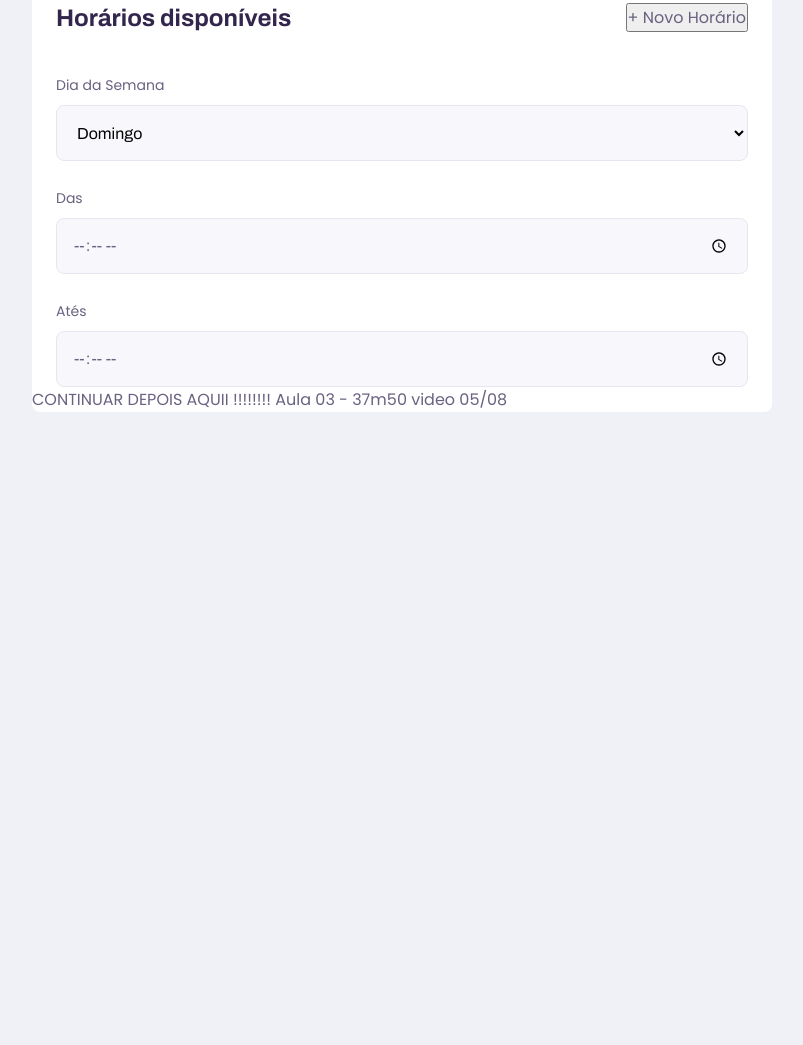
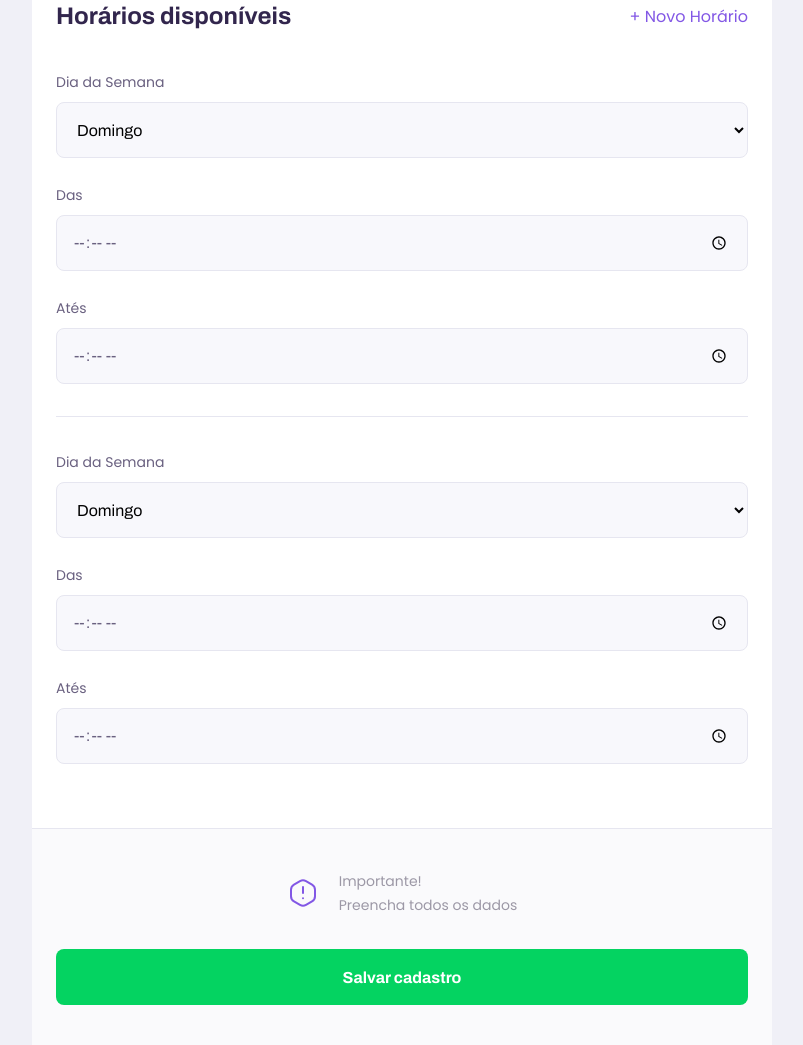
Before and after one commit to Lucas0019/proffy, a plain HTML site: page give-classes.html in a window 1280 px wide. Shown: the part 1370-2415 px from the top of the page, without its empty margins (238-1041 px from the left). Before the commit the page ends 1782 px from the top, so only its background shows below. Drawn offline with Linux system fonts and the light colour scheme.

Commit message:
Footer ok

```diff
--- a/give-classes.html
+++ b/give-classes.html
@@ -120,9 +120,39 @@
                         </div>
                     </div>
 
+                    <div class="schedule-item">
+                        <div class="select-block">
+                            <label for="weekday" id="weekday">Dia da Semana</label>
+                            <select name="weekday[]" required>
+                                <option value="0">Domingo</option>
+                                <option value="1">Segunda-feira</option>
+                                <option value="2">Terça-feira</option>
+                                <option value="3">Quarta-feira</option>
+                                <option value="4">Quinta-feira</option>
+                                <option value="5">Sexta-feira</option>
+                                <option value="6">Sábado</option>
+                           </select>
+                        </div>
+
+                        <div class="input-block">
+                            <label for="time_from">Das</label>
+                            <input type="time" name="time_from[]" required>
+                        </div>
+
+                        <div class="input-block">
+                            <label for="time_to">Atés</label>
+                            <input type="time" name="time_to[]" required>
+                        </div>
+                    </div>
                 </fieldset>
             </form>
-            <footer>CONTINUAR DEPOIS AQUII !!!!!!!! Aula 03 - 37m50 video 05/08 </footer>
+            <footer>
+                <p>
+                    <img src="/images/icons/warning.svg" alt="Aviso importante"> Importante! <br> Preencha todos os dados
+                </p>
+
+                <button type="submit" form="create-class">Salvar cadastro</button>
+            </footer>
         </main>
     </div>
 
--- a/styles/partials/page-give-classes.css
+++ b/styles/partials/page-give-classes.css
@@ -33,6 +33,22 @@
     border-bottom: 1px solid var (--color-line-in-white);
 }
 
+#page-give-classes fieldset legend button {
+    background: none;
+    border: 0;
+    color: var(--color-primary);
+    font: 700;
+    cursor: pointer;
+    transition: 0.2;
+    /**Irá afetar aqui */
+}
+
+#page-give-classes fieldset legend button:hover {
+    transform: translateY(-5px);
+    /**Ira afetar o movimento da frase + novo horário*/
+    color: var(--color-primary-dark);
+}
+
 
 /**Separação dos forms */
 
@@ -46,6 +62,56 @@
     margin-top: 2.4rem;
 }
 
+
+/**Footer */
+
+#page-give-classes main footer {
+    padding: 4rem 2.4rem;
+    background: var(--color-box-footer);
+    border-top: 1px solid var(--color-line-in-white);
+    margin-top: 6.4rem;
+}
+
+#page-give-classes main footer p {
+    display: flex;
+    align-items: center;
+    justify-content: center;
+    font-size: 1.4rem;
+    line-height: 2.4rem;
+    color: var(--color-text-complement);
+}
+
+#page-give-classes main footer p img {
+    margin-right: 2rem;
+}
+
+#page-give-classes main footer button {
+    width: 100%;
+    height: 5.6rem;
+    background: var(--color-secondary);
+    color: var(--color-button-text);
+    border: 0;
+    border-radius: .8rem;
+    cursor: pointer;
+    font: 700 1.6rem Archivo;
+    display: flex;
+    align-items: center;
+    justify-content: center;
+    text-decoration: none;
+    transition: 0.2s;
+    margin-top: 3.2rem;
+}
+
+#page-give-classes main footer button:hover {
+    background: var(--color-secondary-dark);
+}
+
+.schedule-item+.schedule-item {
+    margin-top: 3.2rem;
+    padding-top: 3.2rem;
+    border-top: 1px solid var(--color-line-in-white);
+}
+
 @media (min-width: 700px) {
     #page-give-classes #container {
         max-width: 100vw;
```
